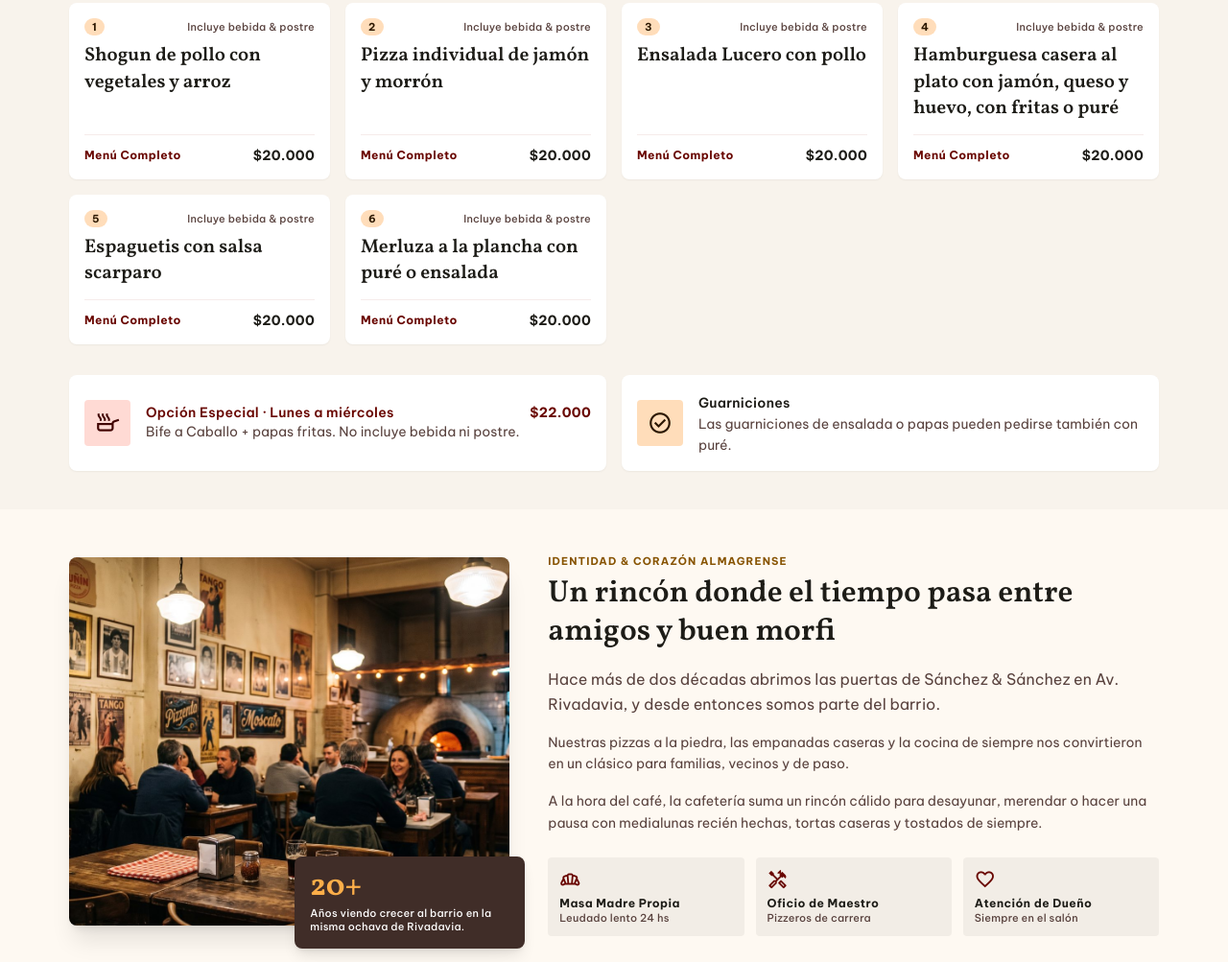
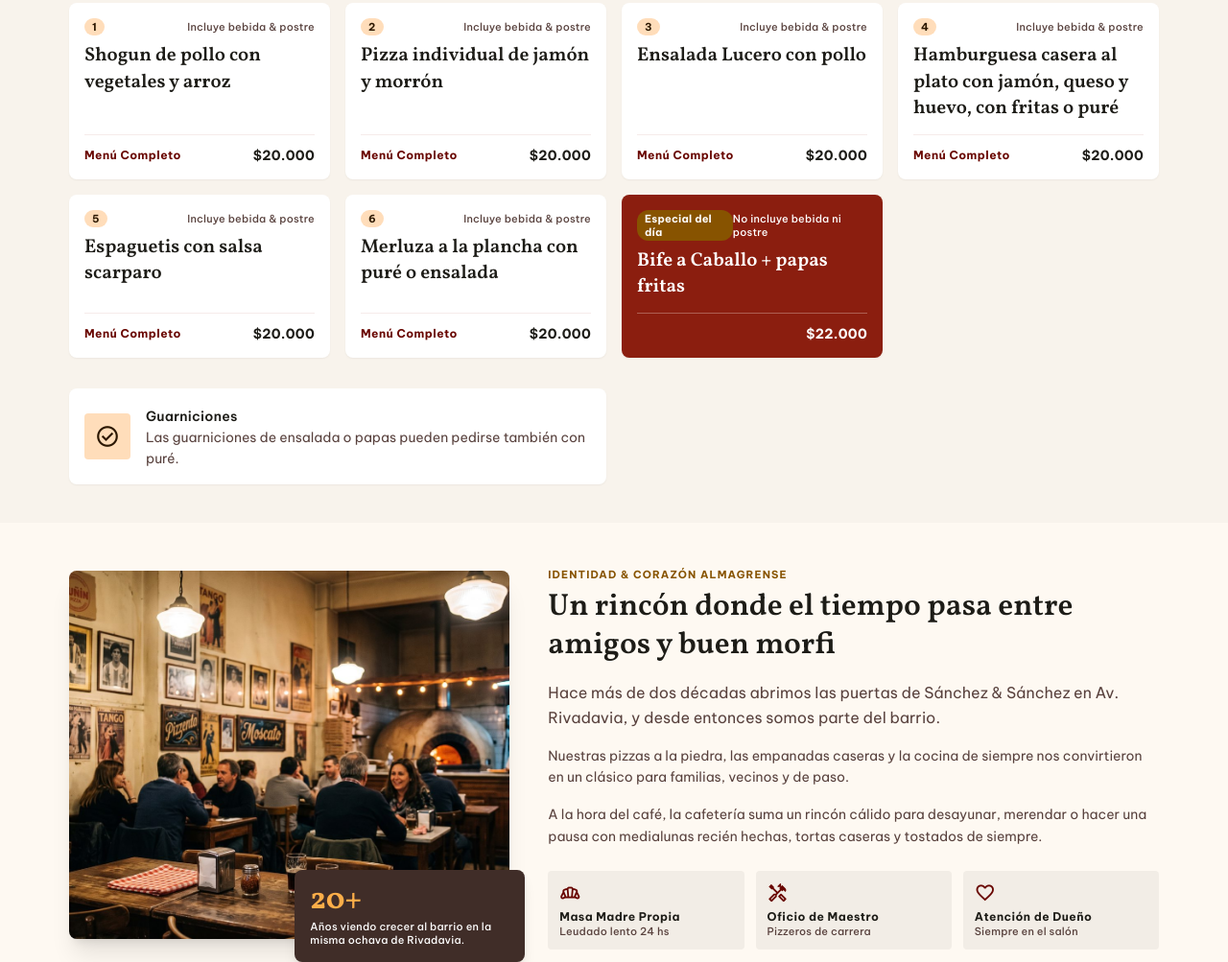
Before and after one commit to ShadowLord21/sanchez-web, a plain HTML site: page index.html in a window 1280 px wide. Shown: the part 1392-2395 px from the top of the page at 96% size. Drawn offline with Linux system fonts and the light colour scheme.

Commit message:
Menu del dia: el especial de lunes a miercoles, dentro de cada dia
El Bife a Caballo + papas fritas ($22.000, no incluye bebida ni postre)
estaba en un recuadro suelto debajo de las pestañas, con la aclaracion
"Lunes a miercoles". Ahora aparece como tarjeta "Especial del dia" dentro
de lunes, martes y miercoles, igual que los especiales propios de jueves y
viernes.

Se va el recuadro suelto, que quedaba duplicado. La nota de guarniciones
se mantiene.

La tarjeta se suma tambien al contenido estatico de respaldo, que es lo
que se ve si el JavaScript no llega a correr.

Verificado: los cinco dias con especial. Lunes, martes, miercoles y viernes
con 7 tarjetas; jueves con 6 porque tiene 5 platos. Anidado balanceado y
cero errores de consola.

Co-Authored-By: Claude Opus 5 <noreply@anthropic.com>

```diff
--- a/docs/csp-header.txt
+++ b/docs/csp-header.txt
@@ -3,4 +3,4 @@
 # Etapa 2: nombre del header = Content-Security-Policy
 # Generado por docs/scripts/regen_csp.py - no editar a mano.
 
-default-src 'self'; script-src 'self' 'sha256-KSGIRKe9MU8zCyi+M1IXoMRStxbtvnKoLUt38/8qwbo=' 'sha256-hUwOOrwlyHJZibSnCYjbl/ECdI3fkogorpWN3NPMkcY=' 'sha256-Muep4ts6EmC2uA92P1geXbgZifYd0fkJEQf88GUKmBc='; style-src 'self' 'sha256-PtzGGbqN443e18Sox775kz4K74dp99NovR7oEOG2RpQ=' 'sha256-2F8hicn0zRL1ACwVpq59pCdJ2CK5JPZna6fU2fw26eU='; img-src 'self' data:; font-src 'self'; frame-src https://www.google.com; connect-src 'self'; object-src 'none'; base-uri 'self'; form-action 'none'; frame-ancestors 'self'; upgrade-insecure-requests
+default-src 'self'; script-src 'self' 'sha256-l5Vvz3dj6jalQTanr0ZJ76teCGub/udx8lqgAkT0XUg=' 'sha256-hUwOOrwlyHJZibSnCYjbl/ECdI3fkogorpWN3NPMkcY=' 'sha256-Muep4ts6EmC2uA92P1geXbgZifYd0fkJEQf88GUKmBc='; style-src 'self' 'sha256-PtzGGbqN443e18Sox775kz4K74dp99NovR7oEOG2RpQ=' 'sha256-2F8hicn0zRL1ACwVpq59pCdJ2CK5JPZna6fU2fw26eU='; img-src 'self' data:; font-src 'self'; frame-src https://www.google.com; connect-src 'self'; object-src 'none'; base-uri 'self'; form-action 'none'; frame-ancestors 'self'; upgrade-insecure-requests
--- a/index.html
+++ b/index.html
@@ -1,5 +1,5 @@
 <!DOCTYPE html><html lang="es-AR"><head><meta charset="utf-8"><meta content="width=device-width, initial-scale=1.0" name="viewport">
-<meta http-equiv="Content-Security-Policy" content="default-src 'self'; script-src 'self' 'sha256-KSGIRKe9MU8zCyi+M1IXoMRStxbtvnKoLUt38/8qwbo='; style-src 'self' 'sha256-PtzGGbqN443e18Sox775kz4K74dp99NovR7oEOG2RpQ='; img-src 'self' data:; font-src 'self'; frame-src https://www.google.com; connect-src 'self'; object-src 'none'; base-uri 'self'; form-action 'none'; upgrade-insecure-requests">
+<meta http-equiv="Content-Security-Policy" content="default-src 'self'; script-src 'self' 'sha256-l5Vvz3dj6jalQTanr0ZJ76teCGub/udx8lqgAkT0XUg='; style-src 'self' 'sha256-PtzGGbqN443e18Sox775kz4K74dp99NovR7oEOG2RpQ='; img-src 'self' data:; font-src 'self'; frame-src https://www.google.com; connect-src 'self'; object-src 'none'; base-uri 'self'; form-action 'none'; upgrade-insecure-requests">
 <link rel="icon" href="assets/img/meta/favicon.svg" type="image/svg+xml">
 <link rel="apple-touch-icon" href="assets/img/meta/apple-touch-icon.png">
 <title>Sánchez &amp; Sánchez — Pizzería y Cafetería en Almagro</title>
@@ -265,21 +265,21 @@
 <span class="font-label-lg text-label-lg font-bold text-on-surface">$20.000</span>
 </div>
 </div>
+<div class="bg-primary-container text-on-primary p-space-md rounded-xl shadow-sm flex flex-col justify-between">
+<div>
+<div class="flex items-center justify-between mb-2">
+<span class="px-2 py-0.5 rounded-full bg-secondary text-on-secondary font-caption text-caption font-bold">Especial del día</span>
+<span class="font-caption text-caption font-medium">No incluye bebida ni postre</span>
+</div>
+<h4 class="font-headline-sm text-headline-sm leading-snug">Bife a Caballo + papas fritas</h4>
+</div>
+<div class="pt-3 mt-3 border-t border-surface/30 flex items-center justify-end">
+<span class="font-label-lg text-label-lg font-bold">$22.000</span>
+</div>
+</div>
 </div>
 <!-- Opciones Especiales Destacadas -->
 <div class="grid grid-cols-1 md:grid-cols-2 gap-4 pt-2">
-<div class="flex items-center gap-4 bg-surface-container-lowest p-space-md rounded-xl shadow-sm">
-<div class="w-12 h-12 rounded-lg bg-primary-fixed flex items-center justify-center text-on-primary-fixed shrink-0">
-<span class="material-symbols-outlined text-[26px]">skillet</span>
-</div>
-<div class="flex-1">
-<div class="flex items-center justify-between gap-2">
-<span class="font-label-lg text-label-lg text-primary font-semibold">Opción Especial · Lunes a miércoles</span>
-<span class="font-label-lg text-label-lg font-bold text-primary">$22.000</span>
-</div>
-<p class="font-body-md text-body-md text-on-surface-variant">Bife a Caballo + papas fritas. No incluye bebida ni postre.</p>
-</div>
-</div>
 <div class="flex items-center gap-4 bg-surface-container-lowest p-space-md rounded-xl shadow-sm">
 <div class="w-12 h-12 rounded-lg bg-secondary-fixed flex items-center justify-center text-on-secondary-fixed shrink-0">
 <span class="material-symbols-outlined text-[26px]">check_circle</span>
@@ -607,7 +607,7 @@ Horno continuo de pizzas encendido desde las 11:30 hs.
             { n: 5, nombre: "Pollo grillado con ensalada de remolacha, huevo y zanahoria" },
             { n: 6, nombre: "Espaguetis con salsa mixta" }
           ],
-          especial: null
+          especial: { nombre: "Bife a Caballo + papas fritas", precio: "$22.000", nota: "No incluye bebida ni postre" }
         },
         martes: {
           platos: [
@@ -618,7 +618,7 @@ Horno continuo de pizzas encendido desde las 11:30 hs.
             { n: 5, nombre: "Espaguetis con salsa mixta" },
             { n: 6, nombre: "Pizza individual rústica" }
           ],
-          especial: null
+          especial: { nombre: "Bife a Caballo + papas fritas", precio: "$22.000", nota: "No incluye bebida ni postre" }
         },
         miercoles: {
           platos: [
@@ -629,7 +629,7 @@ Horno continuo de pizzas encendido desde las 11:30 hs.
             { n: 5, nombre: "Espaguetis con salsa scarparo" },
             { n: 6, nombre: "Merluza a la plancha con puré o ensalada" }
           ],
-          especial: null
+          especial: { nombre: "Bife a Caballo + papas fritas", precio: "$22.000", nota: "No incluye bebida ni postre" }
         },
         jueves: {
           platos: [
```
